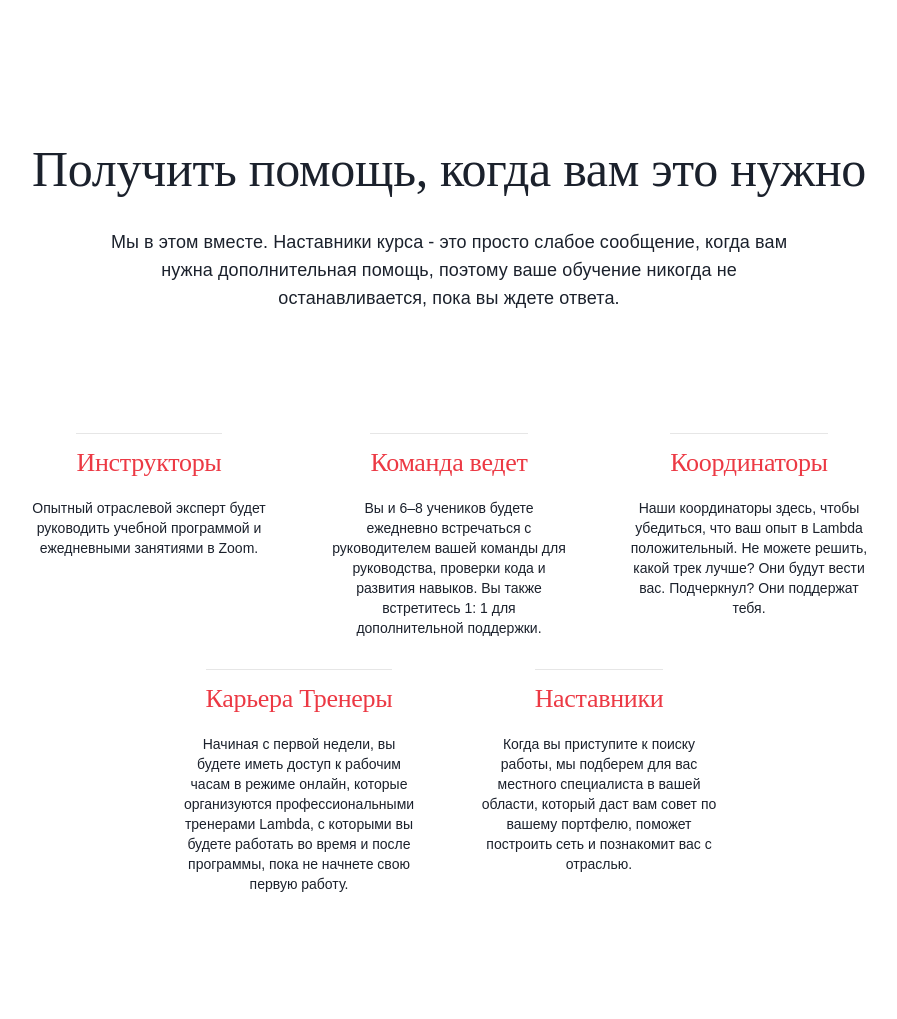
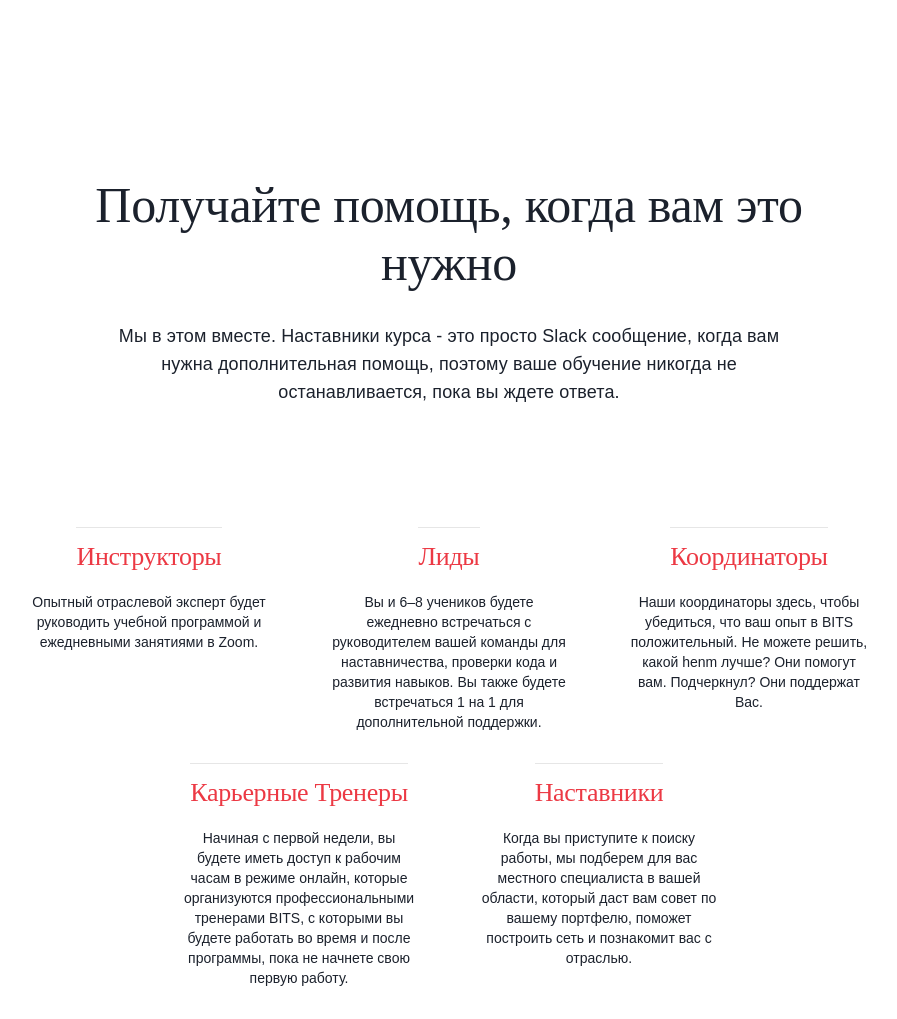
Before and after one commit to kslabsolutions/kslabsolutions.github.io, a Jekyll site: the page built from curriculum.html, in a window 1280 px wide and 1400 px high, scrolled down 2814 px, cut to the strip 119-1138 px from the top of the window. Shown: the whole strip, without its empty margins (191-1088 px from the left). Built offline with Jekyll 4.4.1, drawn with Linux system fonts in a browser that asks for light colours; some web fonts are replaced; some of the changed text lies outside the part shown.

Commit message:
curriculum

```diff
--- a/curriculum.html
+++ b/curriculum.html
@@ -1,13 +1,15 @@
 ---
 layout: default
-title: Лямбда-школа - Учебный план
+title: BITS - Учебный план
 ---
 <div class="section hide-overflow no-padding-mobile _80">
   <div class="container center-flex _100-mobile">
     <div class="left-content">
       <div class="large-tiempos smaller-mobile"> <span class="notranslate"  style="background-color: rgb(230, 236, 249);"></span> Учебный план, разработанный для того, <span class="large-suisse small-mobile">чтобы вас наняли</span></span> <br></div>
       <div class="small-suisse fixed-width"> <span class="notranslate" > Мы спросили сотни ведущих технологических компаний, какие конкретные навыки они ищут в кандидатах, а затем разработали наши дистанционные программы, включающие в себя учебные мероприятия, которые помогут вам овладеть каждым ключевым навыком.</span> <br></div>
-      <div> <span class="notranslate" > Применить сейчас</span> </div>
+      <a class="round-btn bigger right-space w-inline-block">
+        <div> Подать заявку сейчас </div>
+      </a>
     </div>
     <div class="laughing-student"></div>
   </div>
@@ -16,36 +18,36 @@
   <div class="container flex vertical">
     <div class="large-tiempos center white smaller-mobile"> <span class="notranslate" > Создавайте реальные продукты</span> <span class="bright-red"><br></span> <span class="notranslate" ></span> с <span class="bright-red">реальными командами</span></span> <br></div>
     <img src="./curriculum_files/5e156bcd9ba5cbffdd421c8a_underline-red.png" width="220" alt="" class="underline-hired">
-    <div class="small-suisse center narrow white"> <span class="notranslate" > Лямбда имитирует тип среды, в которой вы будете работать, когда вы получите эту работу.</span> <span class="notranslate" > Каждый месяц вы будете сотрудничать с другими студентами в групповом проекте, а в конце программы вы создадите настоящий продукт с командой студентов из других треков.</span> <br><br> <span class="notranslate" > ‍</a></span> <a href="https://translate.googleusercontent.com/translate_c?depth=1&amp;rurl=translate.google.com&amp;sl=en&amp;sp=nmt4&amp;tl=ru&amp;u=https://lambdaschool.com/showcase&amp;usg=ALkJrhhcgEjsNoJNvBXyYlIy4lcjrvY9cg"><span class="link-underline white _18">Посмотрите, что построили студенты</span></a></span> <br></div>
+    <div class="small-suisse center narrow white"> <span class="notranslate" > BITS имитирует тип среды, в которой вы будете работать, когда вы получите эту работу.</span> <span class="notranslate" > Каждый месяц вы будете сотрудничать с другими студентами в групповом проекте, а в конце программы вы создадите настоящий продукт с командой студентов из других направлений.</span> <br><br> <span class="notranslate" > ‍</a></span> <a href="https://translate.googleusercontent.com/translate_c?depth=1&amp;rurl=translate.google.com&amp;sl=en&amp;sp=nmt4&amp;tl=ru&amp;u=https://lambdaschool.com/showcase&amp;usg=ALkJrhhcgEjsNoJNvBXyYlIy4lcjrvY9cg"><span class="link-underline white _18">Посмотрите, что построили студенты</span></a></span> <br></div>
   </div>
 </div>
 <div class="section">
   <div class="container flex vertical">
     <div class="medium-tiempos center"> <span class="notranslate" > Строгая структура, которая работает</span> <br></div>
-    <div class="small-suisse center"> <span class="notranslate" > Каждую неделю в Lambda следует особая программа, разработанная для того, чтобы вы быстро освоили новые навыки.</span> <span class="notranslate" > Индивидуальная оценка прогресса встроена в каждый уголок нашей цифровой программы, позволяя студентам повторять контент до тех пор, пока не будет продемонстрировано мастерство.</span> <br></div>
+    <div class="small-suisse center"> <span class="notranslate" > Каждую неделю в BITS следует особая программа, разработанная для того, чтобы вы быстро освоили новые навыки.</span> <span class="notranslate" > Индивидуальная оценка прогресса встроена в каждый уголок нашей цифровой программы, позволяя студентам повторять контент до тех пор, пока не будет продемонстрировано мастерство.</span> <br></div>
     <img src="./curriculum_files/5e7e223b3bacbc2cc91e463e_lambda-schedule-20200327.png" width="962" srcset="https://assets-global.website-files.com/5cd091cfb5499f22bdf72905/5e7e223b3bacbc2cc91e463e_lambda-schedule-20200327-p-500.png 500w, https://assets-global.website-files.com/5cd091cfb5499f22bdf72905/5e7e223b3bacbc2cc91e463e_lambda-schedule-20200327-p-800.png 800w, https://assets-global.website-files.com/5cd091cfb5499f22bdf72905/5e7e223b3bacbc2cc91e463e_lambda-schedule-20200327-p-1080.png 1080w, https://assets-global.website-files.com/5cd091cfb5499f22bdf72905/5e7e223b3bacbc2cc91e463e_lambda-schedule-20200327.png 1600w" sizes="(max-width: 991px) 100vw, 962px" alt="" class="schedule">
   </div>
 </div>
 <div class="section">
   <div class="container flex vertical">
-    <div class="medium-tiempos center"> <span class="notranslate" > Получить помощь, когда вам это нужно</span> <br></div>
-    <div class="small-suisse center center-aligned-mobile"> <span class="notranslate" > Мы в этом вместе.</span> <span class="notranslate" > Наставники курса - это просто слабое сообщение, когда вам нужна дополнительная помощь, поэтому ваше обучение никогда не останавливается, пока вы ждете ответа.</span> <br></div>
+    <div class="medium-tiempos center"> <span class="notranslate" > Получайте помощь, когда вам это нужно</span> <br></div>
+    <div class="small-suisse center center-aligned-mobile"> <span class="notranslate" > Мы в этом вместе.</span> <span class="notranslate" > Наставники курса - это просто Slack сообщение, когда вам нужна дополнительная помощь, поэтому ваше обучение никогда не останавливается, пока вы ждете ответа.</span> <br></div>
     <div class="content-bucket">
       <div class="small-block center-padding">
         <div class="smallest-tiempos red line-above space"> <span class="notranslate" > Инструкторы</span> <br></div>
         <div class="smaller-suisse center"> <span class="notranslate" > Опытный отраслевой эксперт будет руководить учебной программой и ежедневными занятиями в Zoom.</span> <br></div>
       </div>
       <div class="small-block center-padding">
-        <div class="smallest-tiempos red line-above space"> <span class="notranslate" > Команда ведет</span> <br></div>
-        <div class="smaller-suisse center"> <span class="notranslate" > Вы и 6–8 учеников будете ежедневно встречаться с руководителем вашей команды для руководства, проверки кода и развития навыков.</span> <span class="notranslate"  style=""> Вы также встретитесь 1: 1 для дополнительной поддержки.</span> <br></div>
+        <div class="smallest-tiempos red line-above space"> <span class="notranslate" >Лиды</span> <br></div>
+        <div class="smaller-suisse center"> <span class="notranslate" > Вы и 6–8 учеников будете ежедневно встречаться с руководителем вашей команды для наставничества, проверки кода и развития навыков.</span> <span class="notranslate"  style=""> Вы также будете встречаться 1 на 1 для дополнительной поддержки.</span> <br></div>
       </div>
       <div class="small-block center-padding">
         <div class="smallest-tiempos red line-above space"> <span class="notranslate" > Координаторы</span> <br></div>
-        <div class="smaller-suisse center"> <span class="notranslate" > Наши координаторы здесь, чтобы убедиться, что ваш опыт в Lambda положительный.</span> <span class="notranslate" > Не можете решить, какой трек лучше?</span> <span class="notranslate" > Они будут вести вас.</span> <span class="notranslate" > Подчеркнул?</span> <span class="notranslate" > Они поддержат тебя.</span> <br></div>
+        <div class="smaller-suisse center"> <span class="notranslate" > Наши координаторы здесь, чтобы убедиться, что ваш опыт в BITS положительный.</span> <span class="notranslate" > Не можете решить, какой henm лучше?</span> <span class="notranslate" > Они помогут вам.</span> <span class="notranslate" > Подчеркнул?</span> <span class="notranslate" > Они поддержат Вас.</span> <br></div>
       </div>
       <div class="small-block center-padding">
-        <div class="smallest-tiempos red line-above space"> <span class="notranslate" > Карьера Тренеры</span> <br></div>
-        <div class="smaller-suisse center"> <span class="notranslate" > Начиная с первой недели, вы будете иметь доступ к рабочим часам в режиме онлайн, которые организуются профессиональными тренерами Lambda, с которыми вы будете работать во время и после программы, пока не начнете свою первую работу.</span> <br></div>
+        <div class="smallest-tiempos red line-above space"> <span class="notranslate" > Карьерные Тренеры</span> <br></div>
+        <div class="smaller-suisse center"> <span class="notranslate" > Начиная с первой недели, вы будете иметь доступ к рабочим часам в режиме онлайн, которые организуются профессиональными тренерами BITS, с которыми вы будете работать во время и после программы, пока не начнете свою первую работу.</span> <br></div>
       </div>
       <div class="small-block center-padding">
         <div class="smallest-tiempos red line-above space"> <span class="notranslate" > Наставники</span> <br></div>
@@ -77,7 +79,7 @@
       </div>
       <div class="item">
         <div class="number small-mobile white"></div>
-        <div class="small-suisse no-padding _15-mobile"> <span class="notranslate" > Ежедневные заезды со сверстниками</span> </div>
+        <div class="small-suisse no-padding _15-mobile"> <span class="notranslate" > Ежедневные стендапы с сокурсниками</span></div>
       </div>
     </div>
     <div class="community"></div>
@@ -95,7 +97,7 @@
 <div class="section offset">
   <div class="container">
     <div class="feature-text-container center-flex">
-      <div class="medium-tiempos center"> <span class="notranslate" > Выберите трек, который соответствует вашей страсти.</span> <br></div>
+      <div class="medium-tiempos center"> <span class="notranslate" > Выберите путь, который соответствует вашей страсти.</span> <br></div>
       <div class="center-container flex">
         <div class="track-image data"></div>
         <div class="track-text">
```
